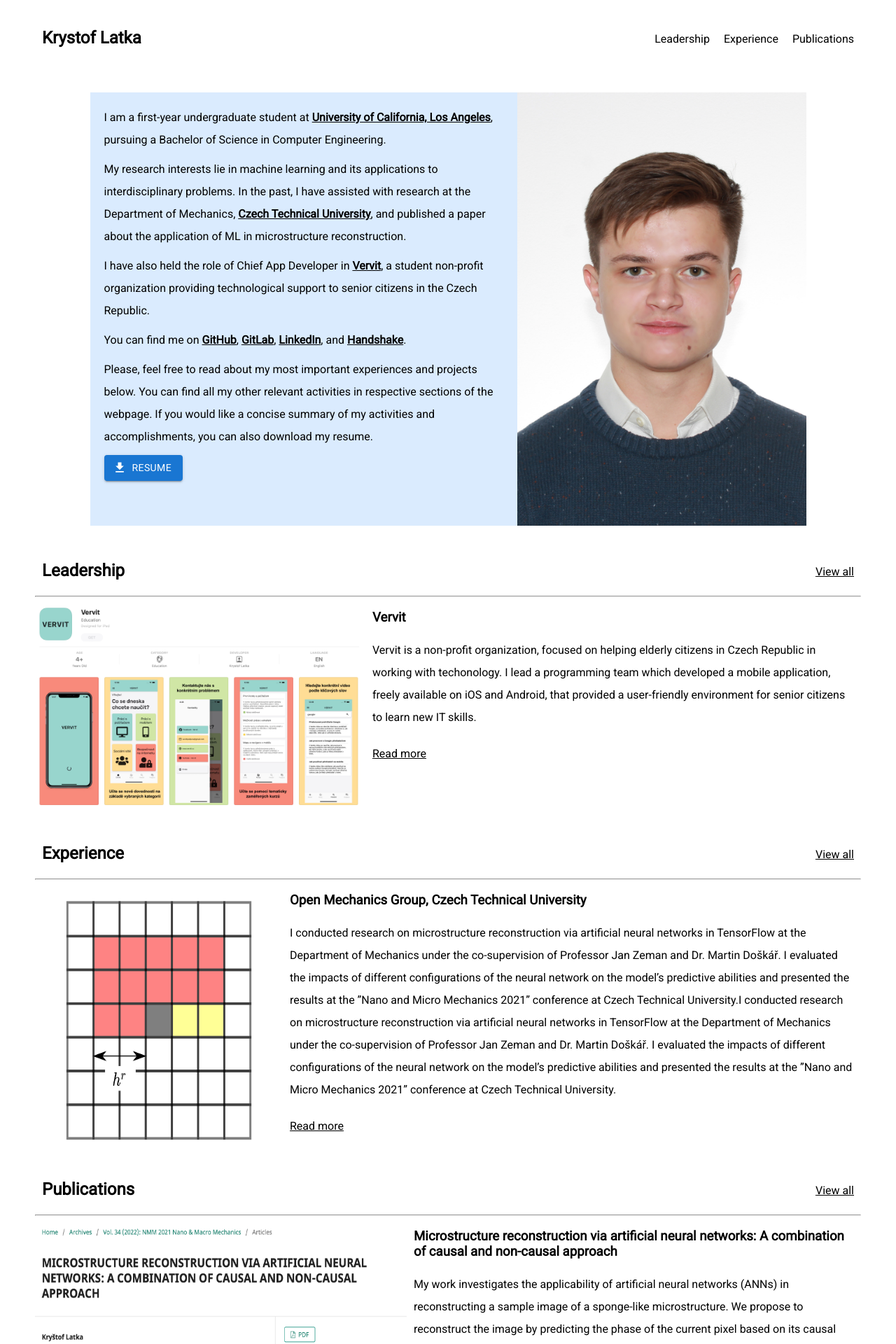
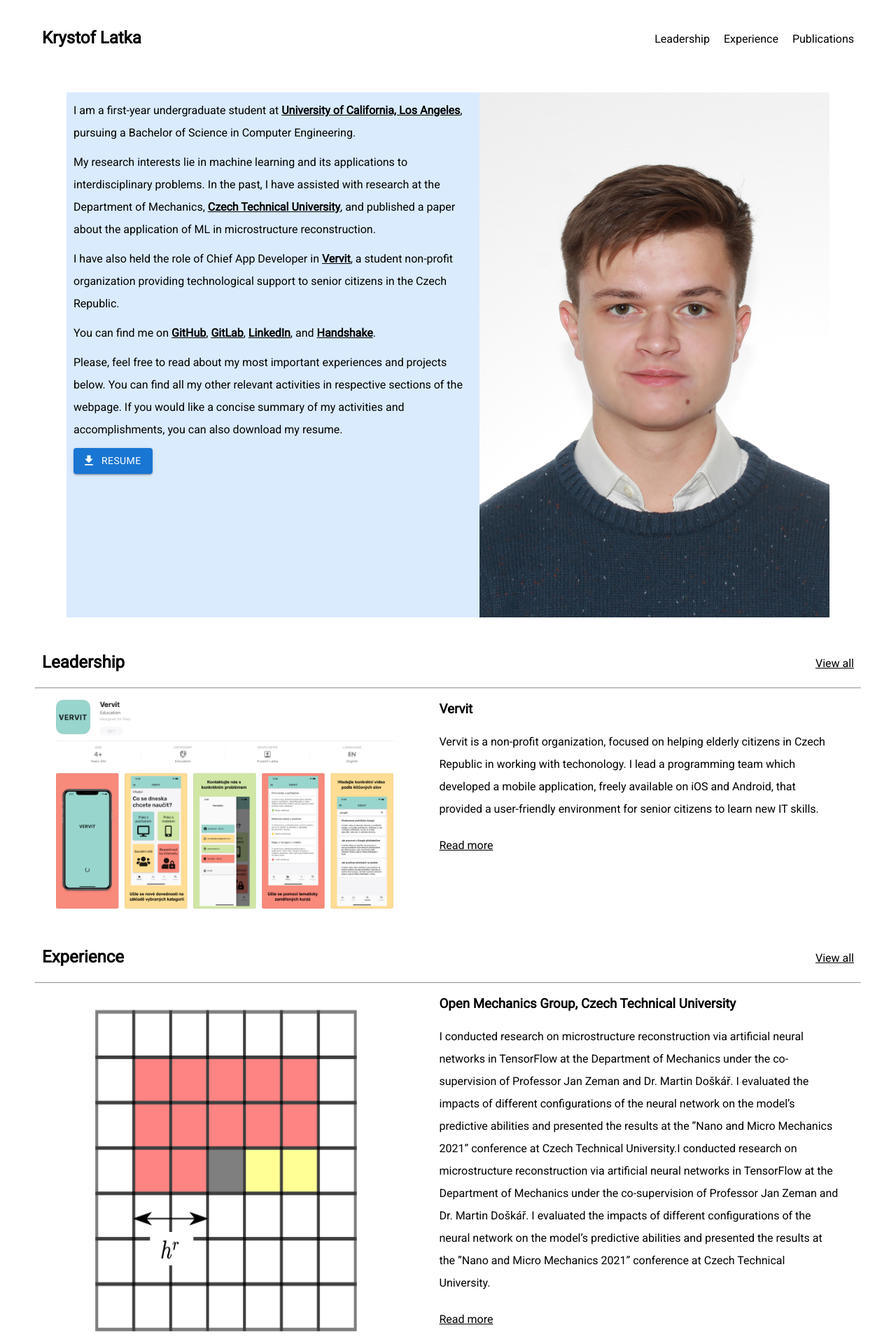
Before and after one commit to latka-krystof/website, a React (Create React App) app in the folder my-app/: page / in a window 1280 px wide. Shown: the top 1920 px of the page at 70% size. Built offline with nearby package versions, Linux system fonts and the light colour scheme.

Commit message:
work on div wrapping when screen size is decreased

```diff
--- a/my-app/src/App.css
+++ b/my-app/src/App.css
@@ -61,6 +61,7 @@
   flex-direction: row;
   justify-content: space-between;
   align-items: center;
+  flex-wrap: wrap;
 }
 
 .item {
--- a/my-app/src/components/Home.css
+++ b/my-app/src/components/Home.css
@@ -20,13 +20,13 @@
 	flex-direction: row;
 	margin-bottom: 40px;
 	justify-content: center;
+	flex-wrap: wrap-reverse;
 }
 
 #introText {
 	background-color: rgb(218 235 254);
-	padding: 10px;
 	width: 50%;
-	height: auto;
+	min-width: 500px;
 }
 
 .heading {
@@ -38,10 +38,14 @@
 .thumbnail {
 	display: flex;
 	flex-direction: row;
+	flex-wrap: wrap;
+	justify-content: space-around;
 }
 
 .thumbnailText {
 	display: flex;
 	flex-direction: column;
 	justify-content: flex-start;
+	width: 50%;
+	min-width: 500px;
 }
--- a/my-app/src/components/Home.js
+++ b/my-app/src/components/Home.js
@@ -37,7 +37,7 @@
 						</Button>
 					</div>
 				</div>
-				<img style={{width: '35%', height: 'auto'}} src={ProfilePicture} alt="" />
+				<img style={{width: '35%', height: 'auto', minWidth: '500px'}} src={ProfilePicture} alt="" />
 			</div>
 			<div>
 				<div className="item">
@@ -47,7 +47,7 @@
 					</div>
 					<hr style={{color: 'black'}}></hr>
 					<div className="thumbnail">
-						<img style={{width: '40%', height: 'auto'}} src={VervitApp} alt="" />
+						<img style={{width: '40%', height: 'auto', minWidth: '500px'}} src={VervitApp} alt="" />
 						<div className="thumbnailText">
 							<h3>Vervit</h3>
 							<p>
@@ -64,7 +64,7 @@
 					</div>
 					<hr style={{color: 'black'}}></hr>
 					<div className="thumbnail">
-						<img style={{width: '30%', height: 'auto'}} src={ArticlePic} alt="" />
+						<img style={{width: '30%', height: 'auto', minWidth: '500px'}} src={ArticlePic} alt="" />
 						<div className="thumbnailText">
 							<h3>Open Mechanics Group, Czech Technical University</h3>
 							<p>
@@ -80,7 +80,7 @@
 					</div>
 					<hr style={{color: 'black'}}></hr>
 					<div className="thumbnail">
-						<img style={{width: '45%', height: 'auto'}} src = {ArticleThumbnail} alt="" />
+						<img style={{width: '45%', height: 'auto', minWidth: '500px'}} src = {ArticleThumbnail} alt="" />
 						<div className="thumbnailText">
 							<h3>Microstructure reconstruction via artificial neural networks: A combination of causal and non-causal approach</h3>
 							<p>
```
